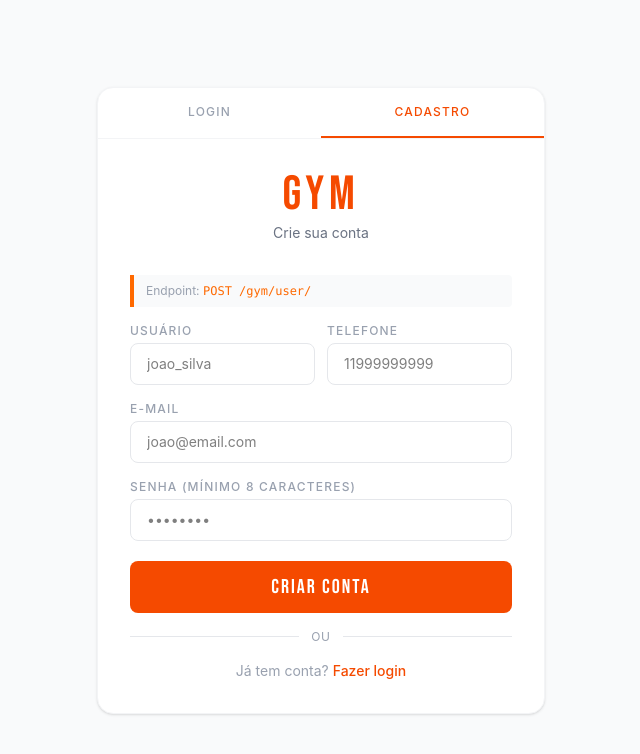
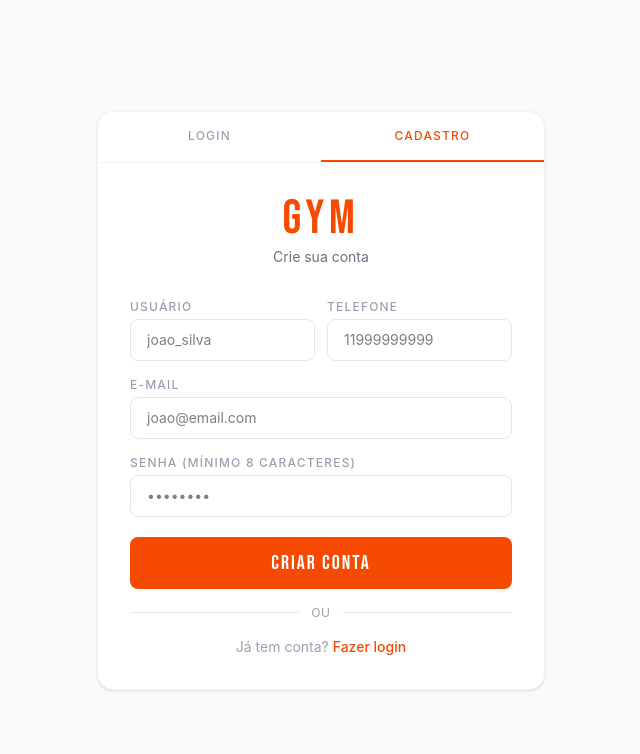
Before and after one commit to Pedrao01/Gym_Project, a React (Vite) app in the folder gym-frontend/: page / in a window 1280 px wide. Both pictures are taken after a click on the button "CADASTRO". Shown: the top 754 px of the page, without its empty margins (319-959 px from the left). Built offline with nearby package versions, Linux system fonts and the light colour scheme.

Commit message:
refactor: unnecessary information removed

```diff
--- a/gym-frontend/src/pages/Register.jsx
+++ b/gym-frontend/src/pages/Register.jsx
@@ -44,10 +44,6 @@ export default function Register({ onSwitchToLogin }) {
         <h1 className="font-bebas text-5xl tracking-widest text-orange-600">GYM</h1>
         <p className="text-sm text-gray-500 mt-1">Crie sua conta</p>
       </div>
-
-      <p className="text-xs text-gray-400 bg-gray-50 border-l-4 border-orange-500 px-3 py-2 rounded-r mb-4">
-        Endpoint: <code className="text-orange-500">POST /gym/user/</code>
-      </p>
 
       {msg && (
         <div className={`text-sm px-3 py-2 rounded mb-4 ${
```
